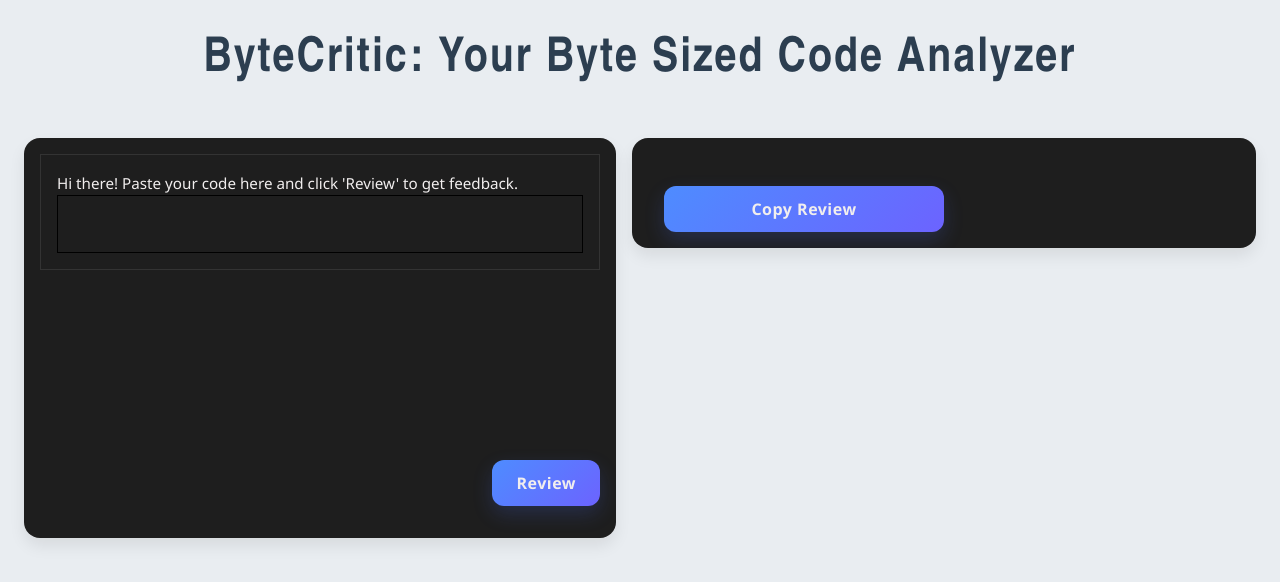
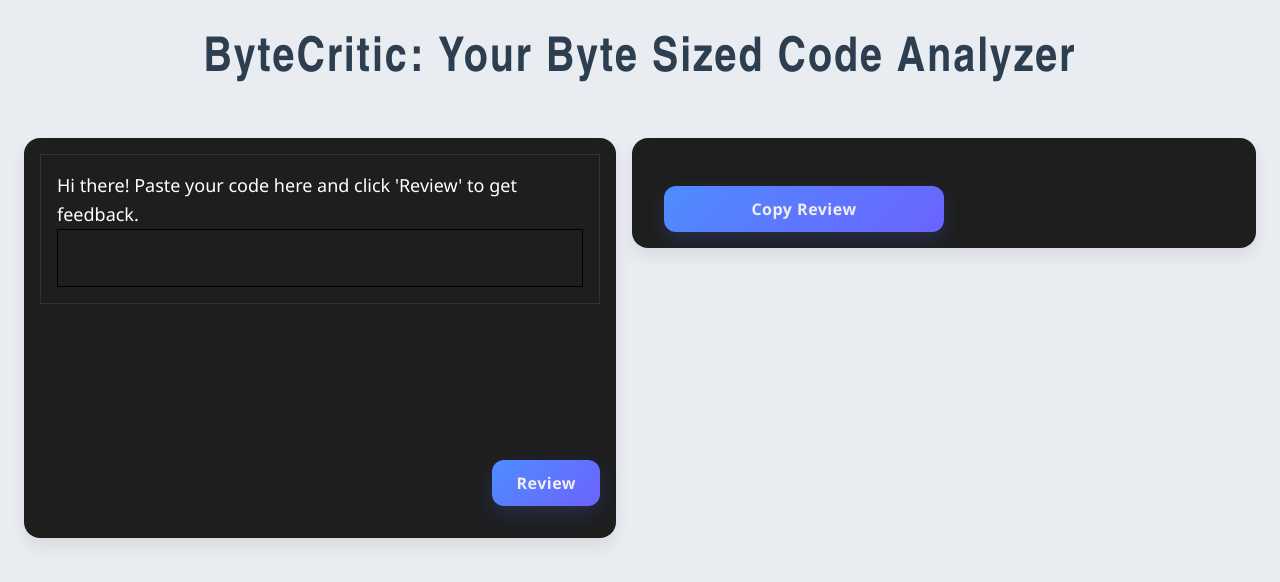
Before and after one commit to DIVYAANSHU-AGRAWAL/ByteCritic-AI-Powered-Code-Analyzer, a React (Vite) app in the folder Frontend/: page / in a window 1280 px wide. Shown: the top 582 px of the page. Built offline with nearby package versions, Linux system fonts and the light colour scheme.

Commit message:
Update App.css

```diff
--- a/Frontend/src/App.css
+++ b/Frontend/src/App.css
@@ -92,6 +92,14 @@ main .left .review {
 
 }
 
+.helper-text {
+
+  font-size: 18px;
+  color: #ffffff;
+  pointer-events: none;
+  z-index: 1;
+}
+
 /* Button */
 main .left button {
   position: absolute;
```
